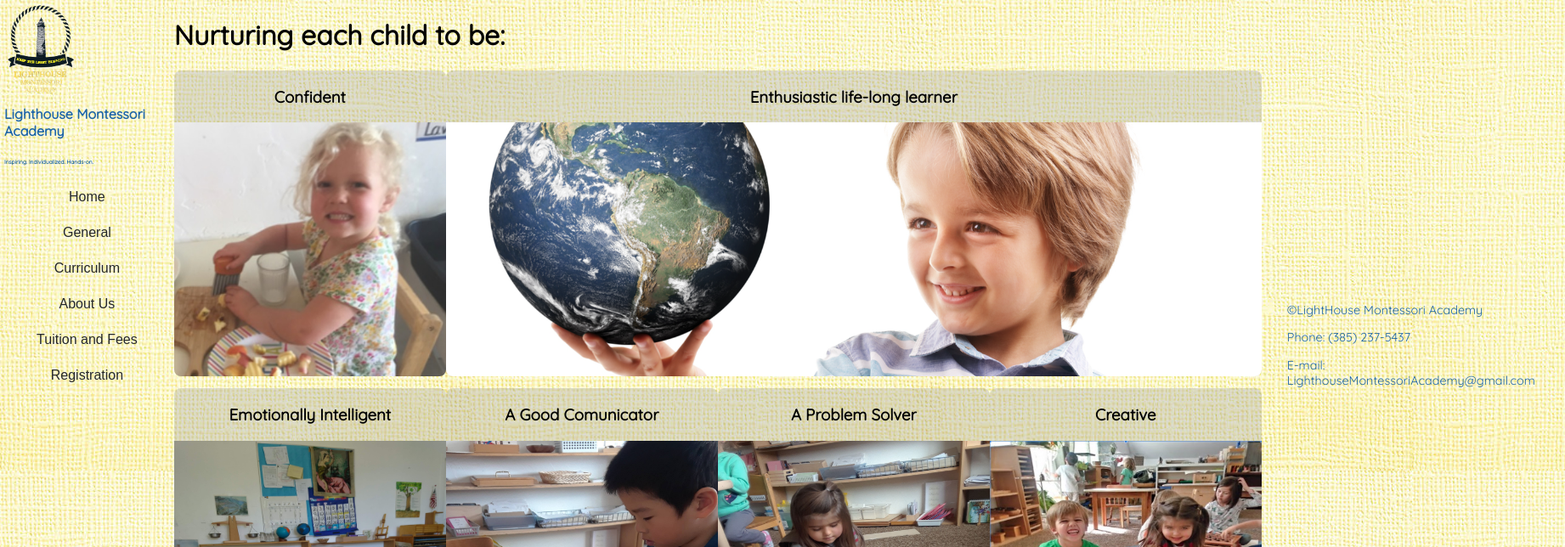
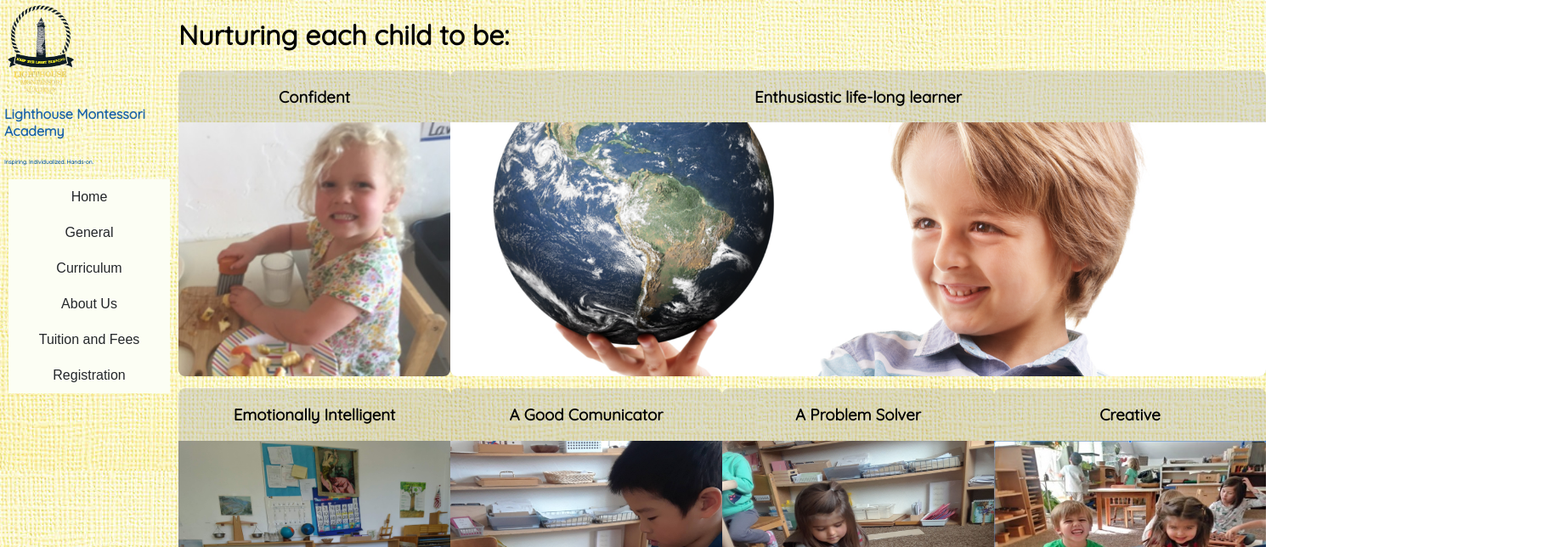
Before and after one commit to MichiMar/lighthouse-academy-newwebsite, a React (Create React App) app: page / in a window 1280 px wide. Shown: the top 644 px of the page at 85% size, 1842 px wide, since content can reach past the window. Built offline with nearby package versions, Linux system fonts and the light colour scheme.

Commit message:
updaed home page

```diff
--- a/src/styles/home.scss
+++ b/src/styles/home.scss
@@ -1,22 +1,18 @@
 .page-container {
   display: flex;
-  flex-direction: row;
-  // align-items: center;
-  // height: 200vh;
+  flex-direction: column;
+  justify-content: center;
+  align-items: center;
 
   .container {
     display: flex;
-    // justify-content: flex-end;
     flex-direction: column;
-    // justify-content: center;
-    // align-items: center;
 
     .home-container {
       display: flex;
       flex-direction: column;
 
       .summary-images {
-        // margin: 0.5%;
         display: grid;
         text-align: center;
         grid-gap: 2%;
--- a/src/styles/mixin.scss
+++ b/src/styles/mixin.scss
@@ -16,7 +16,7 @@
   font-weight: 500;
   border: 1px solid transparent;
   transition: all 0.5s ease-in-out;
-  background-color: transparent;
+  background-color: $marfil;
   color: $black;
 
   &:active,
@@ -25,7 +25,8 @@
   }
 
   &:hover {
-    background-color: $principal-dark;
+    background-color: $yellow;
+    color: $black;
   }
 }
 
```
